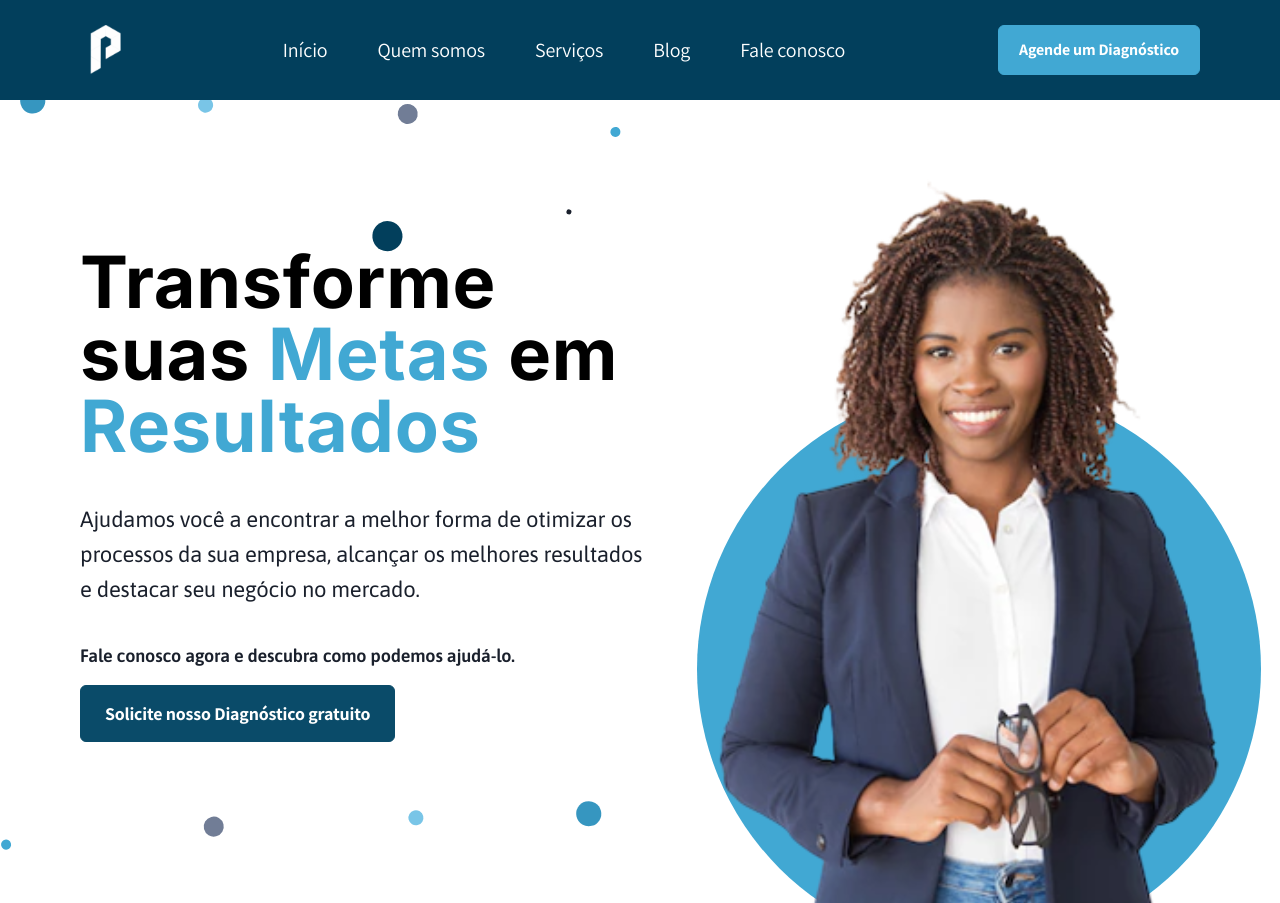
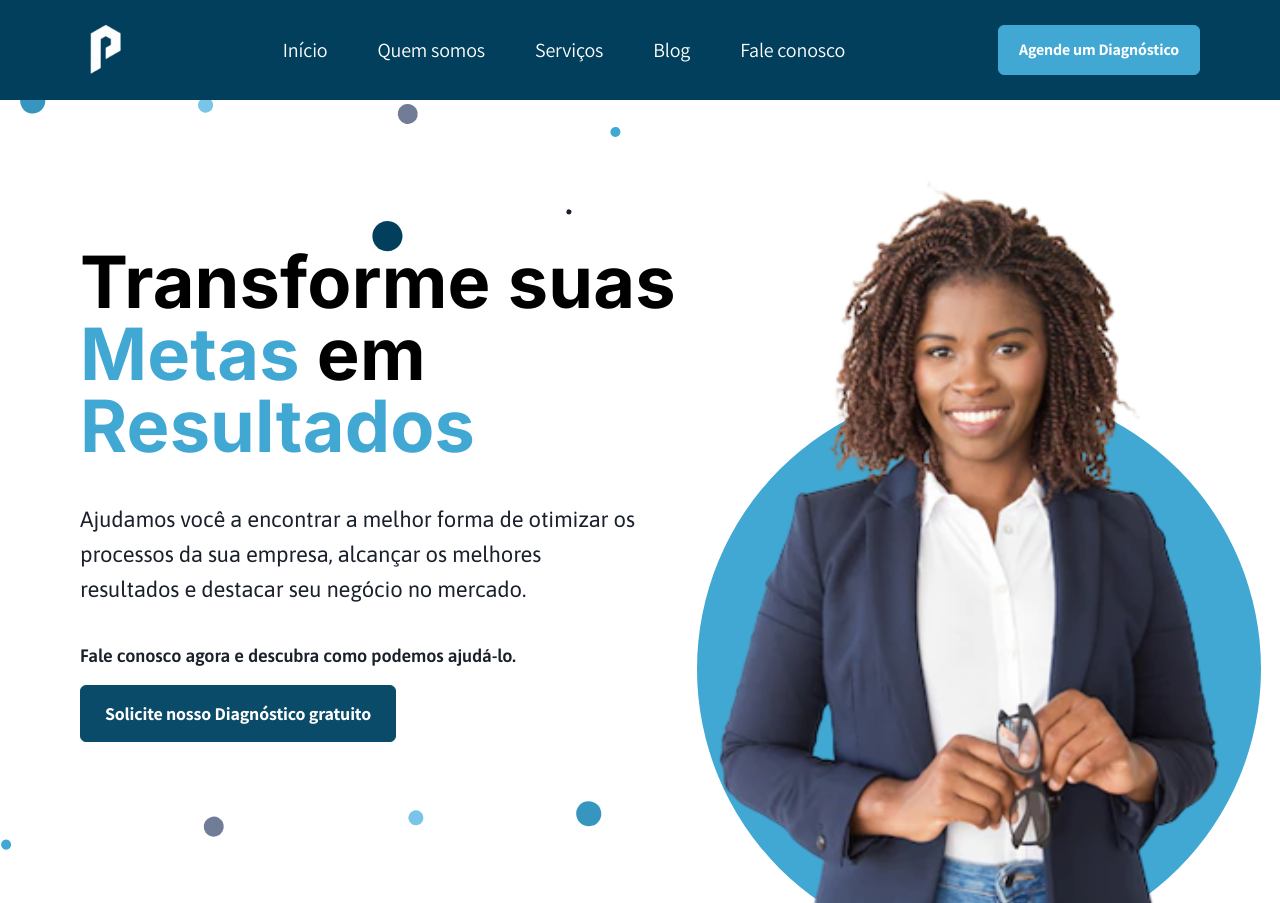
Before and after one commit to byte-serido/projectJR-Consultoria-web, a Vue app in the folder web/: page / in a window 1280 px wide. Built offline with nearby package versions, Linux system fonts and the light colour scheme.

Commit message:
feat: Modificando unidade de medida #1

```diff
--- a/web/src/components/home/MyHero.vue
+++ b/web/src/components/home/MyHero.vue
@@ -56,7 +56,7 @@ export default {
         color: black;
         font-size: 4.5rem;
         font-weight: 700;
-        letter-spacing: 0.01em;
+        letter-spacing: 0.01rem;
     }
 
     article strong{
@@ -70,7 +70,7 @@ export default {
         line-height: 35px;
         font-size: 1.375rem;
         font-weight: 400;
-        letter-spacing: -0.01em;
+        letter-spacing: -0.01rem;
     }
 
     article .action-call{
@@ -78,7 +78,7 @@ export default {
         font-size: 1.125rem;
         font-weight: 600;
         color: #1A202C;
-        letter-spacing: -0.01em;
+        letter-spacing: -0.01rem;
     }
 
     .content-hero button{
@@ -90,7 +90,7 @@ export default {
         font-family: "Assistant",sans-serif;
         font-weight: 700;
         font-size: 1.125rem;
-        letter-spacing: -0.01em;
+        letter-spacing: -0.01rem;
         cursor:pointer;
         box-sizing: border-box;
         position: relative;
```
